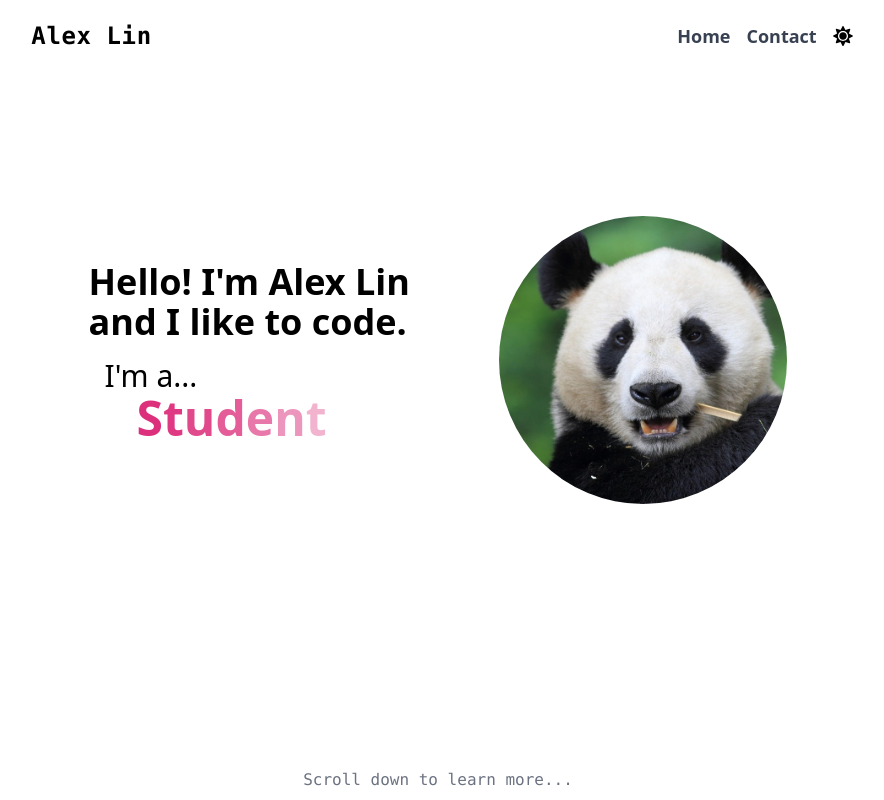
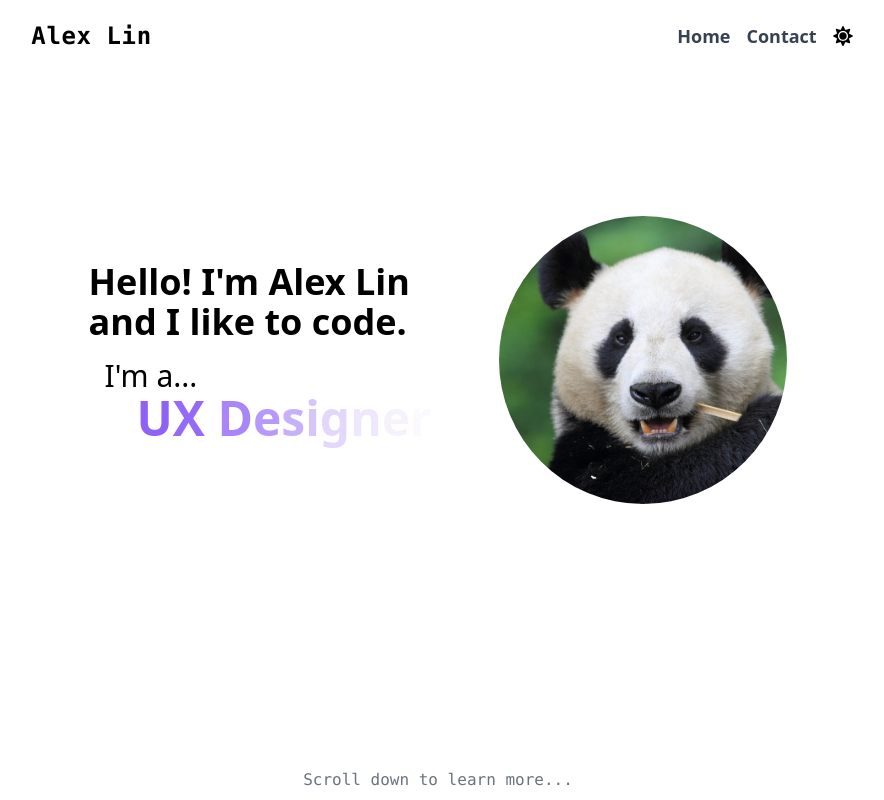
Before and after one commit to alxn3/alxn3.github.io, a Next.js app: page / in a window 1280 px wide. Shown: the top 800 px of the page, without its empty margins (202-1086 px from the left). Built offline with nearby package versions, Linux system fonts and the light colour scheme.

Commit message:
Fix evenWordIndex starting at wrong index

```diff
--- a/src/components/shifting-text.tsx
+++ b/src/components/shifting-text.tsx
@@ -15,7 +15,7 @@ const ShiftingText: React.FC<Props> = ({
   colors,
 }) => {
   const [oddWordIndex, setOddWordIndex] = useState(0);
-  const [evenWordIndex, setEvenWordIndex] = useState(words.length > 1 ? 1 : 0);
+  const [evenWordIndex, setEvenWordIndex] = useState(-1);
   const LONGEST_WORD = words.reduce((a, b) => (a.length > b.length ? a : b));
   const MAX_LENGTH = LONGEST_WORD.length;
   const controlOdd = useAnimation();
@@ -51,7 +51,7 @@ const ShiftingText: React.FC<Props> = ({
         className={(colors && colors[oddWordIndex]) || ''}
       />
       <MotionText
-        word={words[evenWordIndex]}
+        word={words[evenWordIndex] || ''}
         maxLength={MAX_LENGTH}
         animate={controlEven}
         callbackOnIndex={callBackIndex}
```
